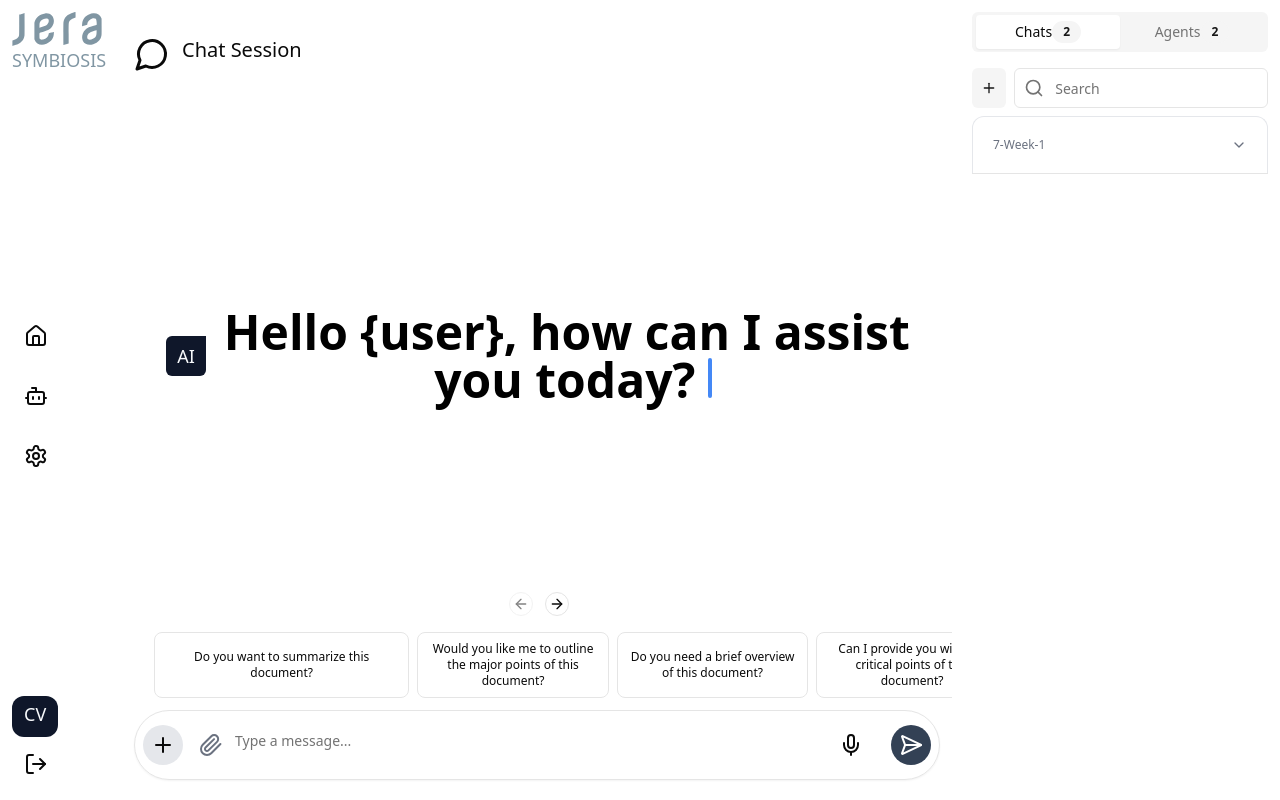
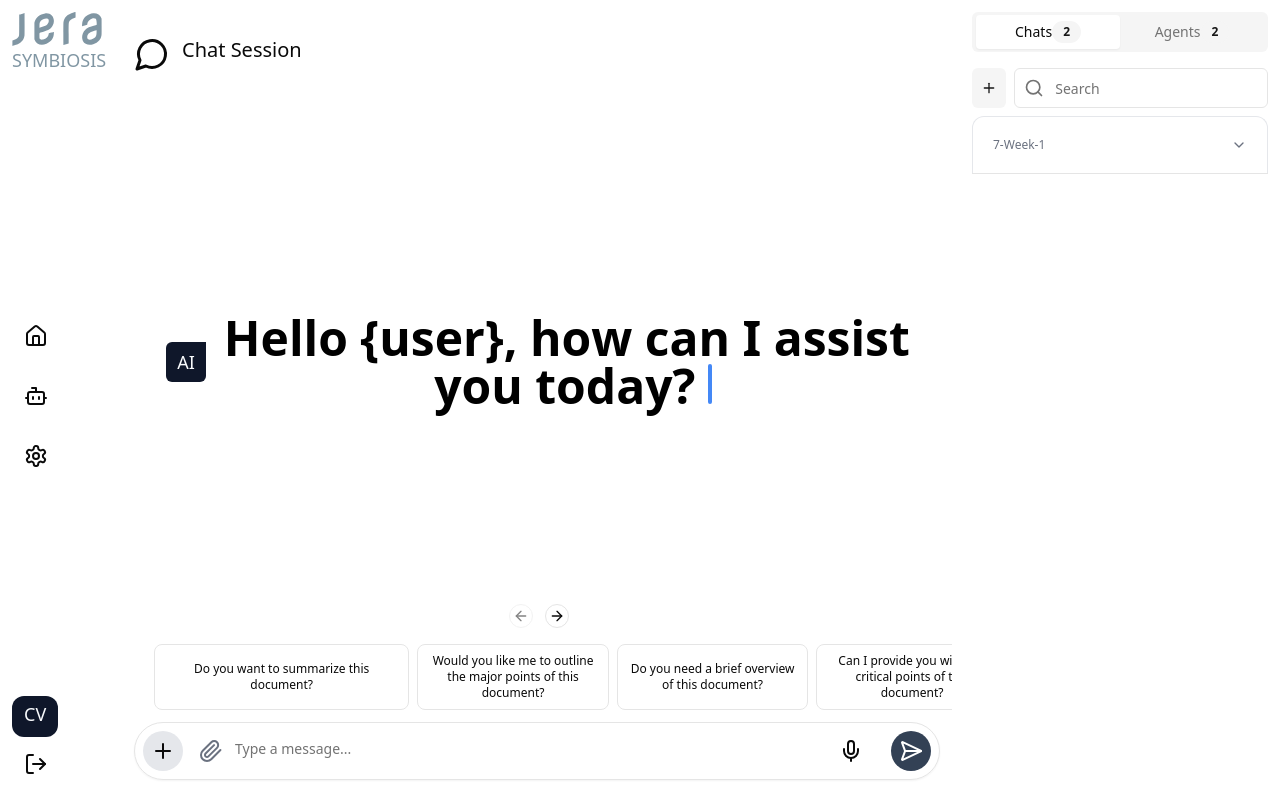
Before and after one commit to fouadkanz/EKA2-FE, a React (Vite) app: page / in a window 1280 px wide. Built offline with nearby package versions, Linux system fonts and the light colour scheme.

Commit message:
fix input size

```diff
--- a/src/components/ui/ChatInput.tsx
+++ b/src/components/ui/ChatInput.tsx
@@ -183,7 +183,7 @@ const ChatInput: React.FC<TextareaProps> = ({
               />
             </div>
             <Textarea
-              className="flex-grow border-none resize-none mt-3 rounded-lg"
+              className="flex-grow border-none resize-none rounded-lg h-10"
               placeholder={placeholder}
               value={value}
               onChange={onChange}
```
